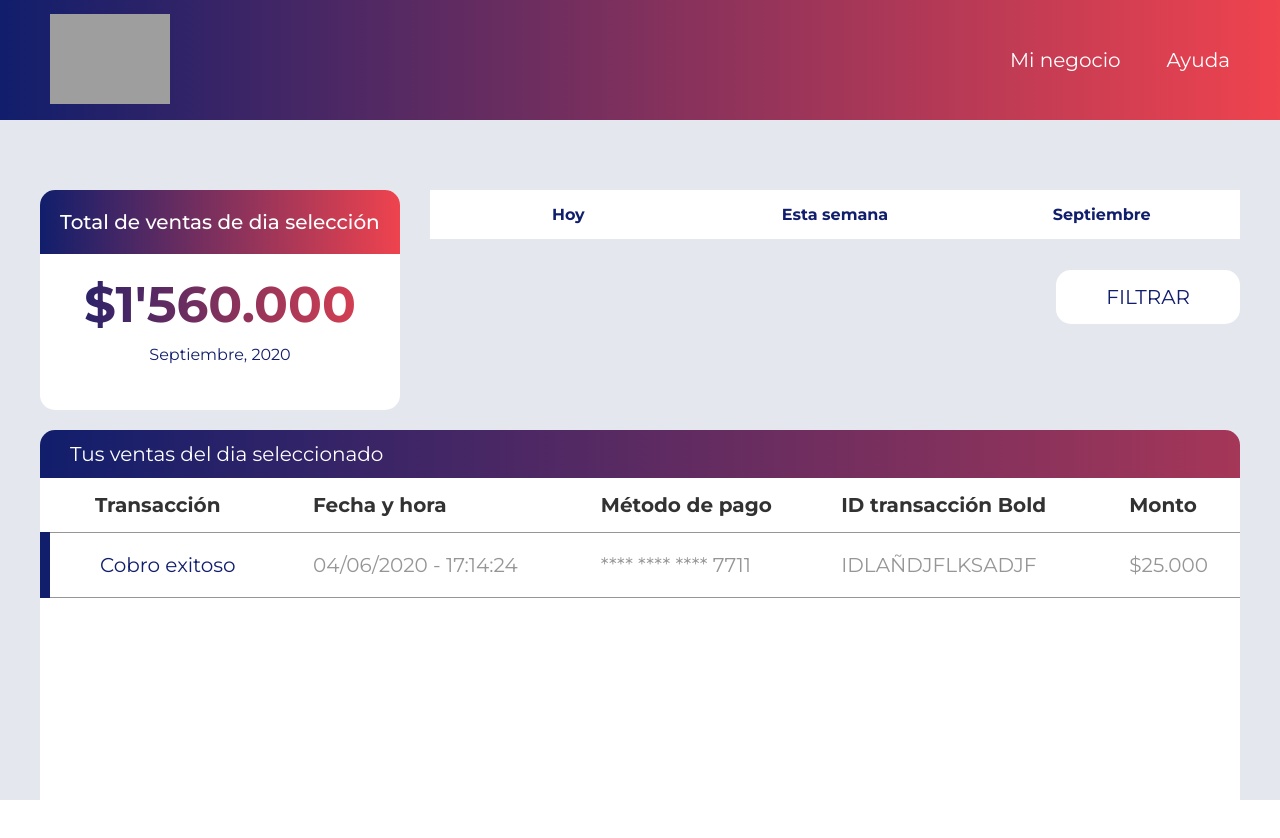
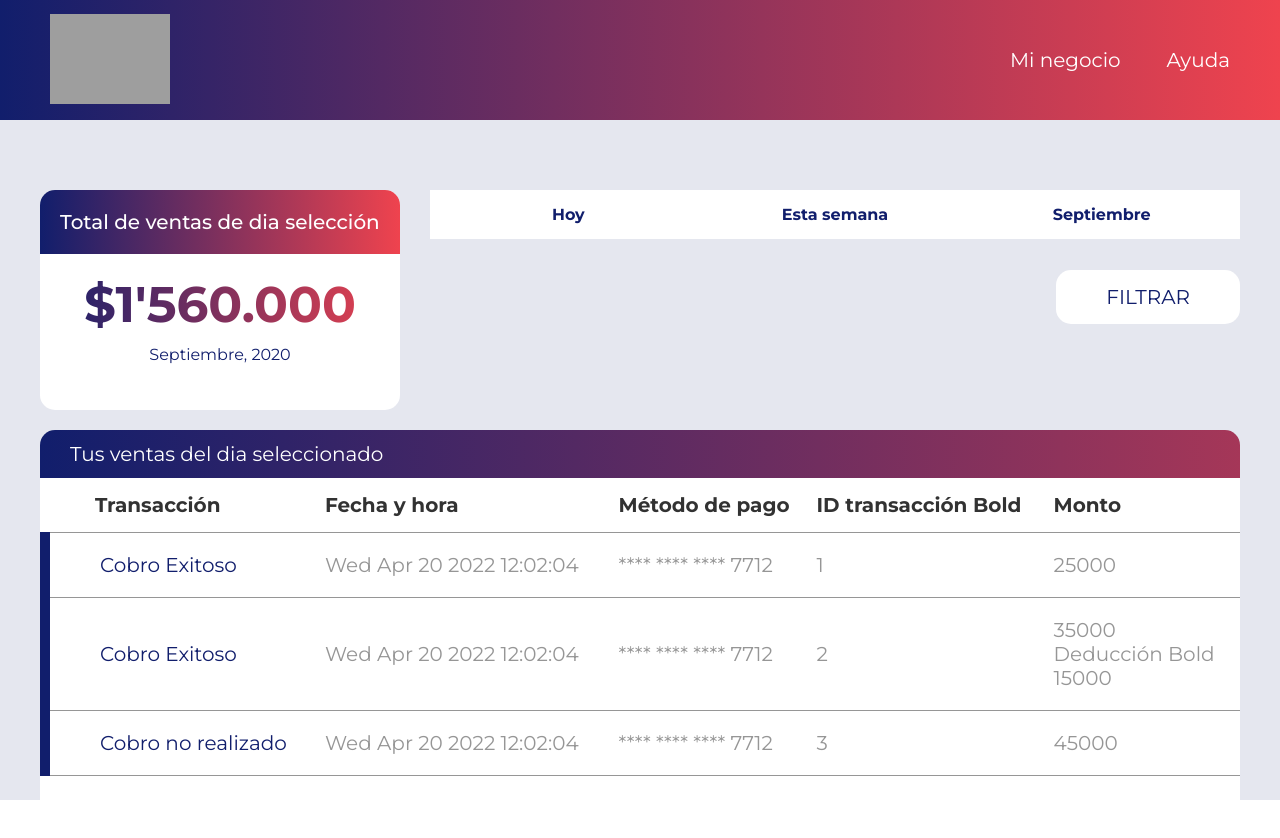
Before and after one commit to rokujs/prueba-practica, a React (Vite) app: page / in a window 1280 px wide. Built offline with nearby package versions, Linux system fonts and the light colour scheme; grey boxes are pictures that could not be loaded.

Commit message:
Create placehorder for sales

```diff
--- a/src/components/ItemHistory/index.jsx
+++ b/src/components/ItemHistory/index.jsx
@@ -1,13 +1,29 @@
 import { item } from './styles'
 
-function ItemHistory () {
+function ItemHistory ({
+  id,
+  paymentMethod,
+  numbersCard,
+  amount,
+  transaction,
+  date,
+  deduction
+}) {
   return (
     <tr css={item}>
-      <td>Cobro exitoso</td>
-      <td>04/06/2020 - 17:14:24</td>
-      <td>**** **** **** 7711</td>
-      <td>IDLAÑDJFLKSADJF</td>
-      <td>$25.000</td>
+      <td>{transaction ? 'Cobro Exitoso' : 'Cobro no realizado'}</td>
+      <td>{date}</td>
+      <td>**** **** **** {numbersCard}</td>
+      <td>{id}</td>
+      <td>
+        <p>{amount}</p>
+        {deduction > 0 && (
+          <>
+            <p>Deducción Bold</p>
+            <p>{deduction}</p>
+          </>
+        )}
+      </td>
     </tr>
   )
 }
--- /dev/null
+++ b/src/components/ListOfItemsHistory/index.jsx
@@ -0,0 +1,47 @@
+import { useState, useEffect } from 'react'
+
+import getSales from '@/services/getSales'
+import ItemHistory from '@/components/ItemHistory'
+
+function ListOfItemsHistory () {
+  const [isLoading, setIsLoading] = useState(true)
+  const [historyItems, setHistoryItems] = useState([])
+
+  useEffect(() => {
+    getSales().then(data => {
+      setHistoryItems(data.today.transactions)
+      setIsLoading(false)
+    })
+  }, [])
+
+  if (isLoading) {
+    return (
+      <tr>
+        <td>
+          <div>Loading...</div>
+        </td>
+      </tr>
+    )
+  }
+
+  return (
+    <>
+      {historyItems.map(
+        ({ id, paymentMethod, amount, transaction, date, deduction }) => (
+          <ItemHistory
+            key={id}
+            id={id}
+            paymentMethod={paymentMethod.name}
+            numbersCard={paymentMethod.numbers}
+            amount={amount}
+            transaction={transaction}
+            date={date}
+            deduction={deduction}
+          />
+        )
+      )}
+    </>
+  )
+}
+
+export default ListOfItemsHistory
--- a/src/components/SectionHistory/index.jsx
+++ b/src/components/SectionHistory/index.jsx
@@ -1,4 +1,4 @@
-import ItemHistory from '@/components/ItemHistory'
+import ListOfItemsHistory from '@/components/ListOfItemsHistory'
 
 import { container, headerContainer, tableHeader, tableBody, tableContainer } from './styles'
 
@@ -18,7 +18,7 @@ function SectionHistory () {
             </tr>
           </thead>
           <tbody css={tableBody}>
-            <ItemHistory />
+            <ListOfItemsHistory />
           </tbody>
         </table>
       </div>
--- a/src/pages/App.jsx
+++ b/src/pages/App.jsx
@@ -1,7 +1,6 @@
-import LayoutApp from "@/components/LayoutApp"
-import React from "react"
+import LayoutApp from '@/components/LayoutApp'
 
-function App() {
+function App () {
   return <LayoutApp />
 }
 
--- /dev/null
+++ b/src/services/getSales.js
@@ -0,0 +1,172 @@
+const JSON = {
+  today: {
+    totalAmount: 1560000,
+    dateStart: 'Wed Apr 20 2022 12:02:04',
+    transactions: [
+      {
+        id: 1,
+        paymentMethod: { numbers: 7712, name: 'mastercard' },
+        amount: 25000,
+        transaction: true,
+        date: 'Wed Apr 20 2022 12:02:04',
+        deduction: 0
+      },
+      {
+        id: 2,
+        paymentMethod: { numbers: 7712, name: 'mastercard' },
+        amount: 35000,
+        transaction: true,
+        date: 'Wed Apr 20 2022 12:02:04',
+        deduction: 15000
+      },
+      {
+        id: 3,
+        paymentMethod: { numbers: 7712, name: 'mastercard' },
+        amount: 45000,
+        transaction: false,
+        date: 'Wed Apr 20 2022 12:02:04',
+        deduction: 0
+      }
+    ]
+  },
+  week: {
+    totalAmount: 2565000,
+    dateStart: 'Wed Apr 20 2022 12:02:04',
+    transactions: [
+      {
+        id: 1,
+        paymentMethod: { numbers: 7712, name: 'mastercard' },
+        amount: 25000,
+        transaction: true,
+        date: 'Wed Apr 20 2022 12:02:04',
+        deduction: 0
+      },
+      {
+        id: 2,
+        paymentMethod: { numbers: 7712, name: 'mastercard' },
+        amount: 35000,
+        transaction: true,
+        date: 'Wed Apr 20 2022 12:02:04',
+        deduction: 15000
+      },
+      {
+        id: 3,
+        paymentMethod: { numbers: 7712, name: 'mastercard' },
+        amount: 45000,
+        transaction: false,
+        date: 'Wed Apr 20 2022 12:02:04',
+        deduction: 0
+      },
+      {
+        id: 4,
+        paymentMethod: { numbers: 7712, name: 'mastercard' },
+        amount: 25000,
+        transaction: true,
+        date: 'Wed Apr 20 2022 12:02:04',
+        deduction: 0
+      },
+      {
+        id: 5,
+        paymentMethod: { numbers: 7712, name: 'mastercard' },
+        amount: 35000,
+        transaction: true,
+        date: 'Wed Apr 20 2022 12:02:04',
+        deduction: 15000
+      },
+      {
+        id: 6,
+        paymentMethod: { numbers: 7712, name: 'mastercard' },
+        amount: 45000,
+        transaction: false,
+        date: 'Wed Apr 20 2022 12:02:04',
+        deduction: 0
+      }
+    ]
+  },
+  month: {
+    totalAmount: 156000000,
+    dateStart: 'Wed Apr 20 2022 12:02:04',
+    transactions: [
+      {
+        id: 1,
+        paymentMethod: { numbers: 7712, name: 'mastercard' },
+        amount: 25000,
+        transaction: true,
+        date: 'Wed Apr 20 2022 12:02:04',
+        deduction: 0
+      },
+      {
+        id: 2,
+        paymentMethod: { numbers: 7712, name: 'mastercard' },
+        amount: 35000,
+        transaction: true,
+        date: 'Wed Apr 20 2022 12:02:04',
+        deduction: 15000
+      },
+      {
+        id: 3,
+        paymentMethod: { numbers: 7712, name: 'mastercard' },
+        amount: 45000,
+        transaction: false,
+        date: 'Wed Apr 20 2022 12:02:04',
+        deduction: 0
+      },
+      {
+        id: 7,
+        paymentMethod: { numbers: 7712, name: 'mastercard' },
+        amount: 25000,
+        transaction: true,
+        date: 'Wed Apr 20 2022 12:02:04',
+        deduction: 0
+      },
+      {
+        id: 8,
+        paymentMethod: { numbers: 7712, name: 'mastercard' },
+        amount: 35000,
+        transaction: true,
+        date: 'Wed Apr 20 2022 12:02:04',
+        deduction: 15000
+      },
+      {
+        id: 9,
+        paymentMethod: { numbers: 7712, name: 'mastercard' },
+        amount: 45000,
+        transaction: false,
+        date: 'Wed Apr 20 2022 12:02:04',
+        deduction: 0
+      },
+      {
+        id: 4,
+        paymentMethod: { numbers: 7712, name: 'mastercard' },
+        amount: 25000,
+        transaction: true,
+        date: 'Wed Apr 20 2022 12:02:04',
+        deduction: 0
+      },
+      {
+        id: 5,
+        paymentMethod: { numbers: 7712, name: 'mastercard' },
+        amount: 35000,
+        transaction: true,
+        date: 'Wed Apr 20 2022 12:02:04',
+        deduction: 15000
+      },
+      {
+        id: 6,
+        paymentMethod: { numbers: 7712, name: 'mastercard' },
+        amount: 45000,
+        transaction: false,
+        date: 'Wed Apr 20 2022 12:02:04',
+        deduction: 0
+      }
+    ]
+  }
+}
+
+export default function getSales () {
+  return new Promise((resolve, reject) => {
+    setTimeout(() => {
+      resolve(JSON)
+    }, 2000)
+  })
+}
```
Also changed, not shown: .eslintrc.js.
